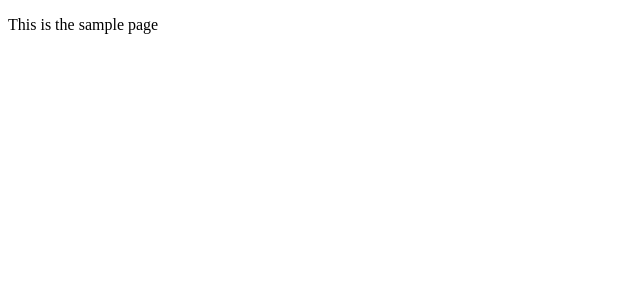
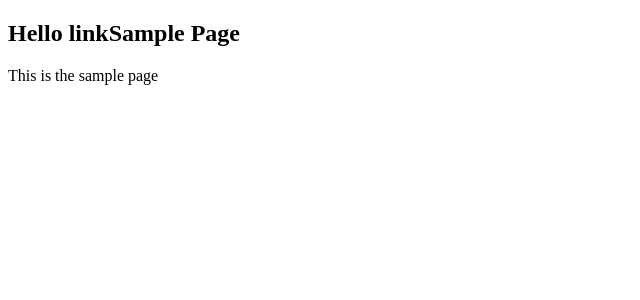
Before and after one commit to moyuu-az/old_moyuu-az.github.io, a Next.js app: page /linkSample in a window 1280 px wide. Shown: the top 300 px of the page, without its empty margins (0-640 px from the left). Built offline with nearby package versions, Linux system fonts and the light colour scheme.

Commit message:
サンプルページもためしに

```diff
--- a/pages/linkSample.js
+++ b/pages/linkSample.js
@@ -1,5 +1,6 @@
 export default () => (
     <div>
+        <h2>Hello linkSample Page</h2>
         <p>This is the sample page</p>
     </div>
 )
```
